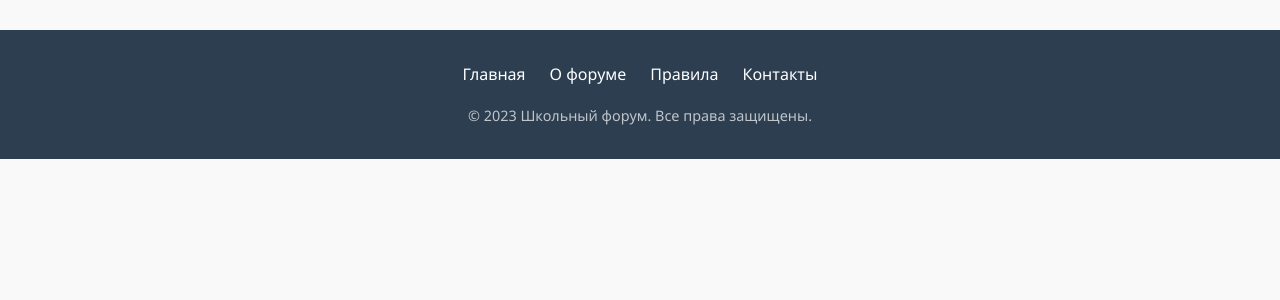
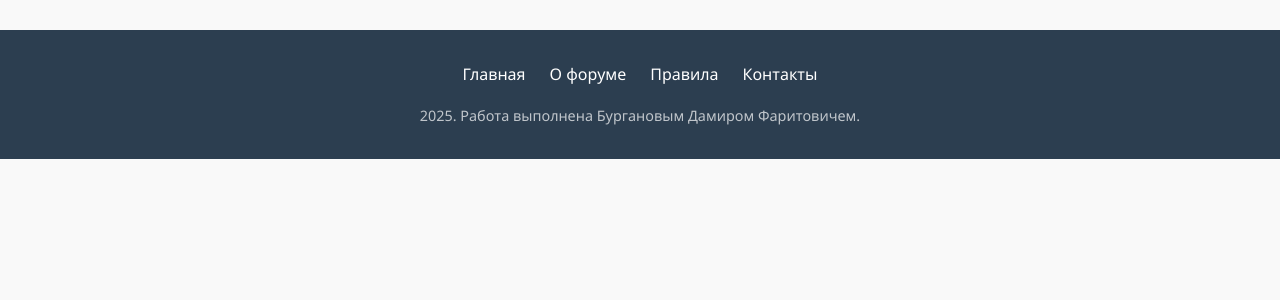
Before and after one commit to arB1Mrlon/forum, a Flask app: page /category/1 in a window 1280 px wide. Shown: the part 310-610 px from the top of the page. Run offline with Flask 3, Linux system fonts and the light colour scheme.

Commit message:
Update base.html

```diff
--- a/templates/base.html
+++ b/templates/base.html
@@ -50,7 +50,7 @@
                 <a href="#">Правила</a>
                 <a href="#">Контакты</a>
             </div>
-            <p class="copyright">© 2023 Школьный форум. Все права защищены.</p>
+            <p class="copyright">2025. Работа выполнена Бургановым Дамиром Фаритовичем.</p>
         </div>
     </footer>
 </body>
```
